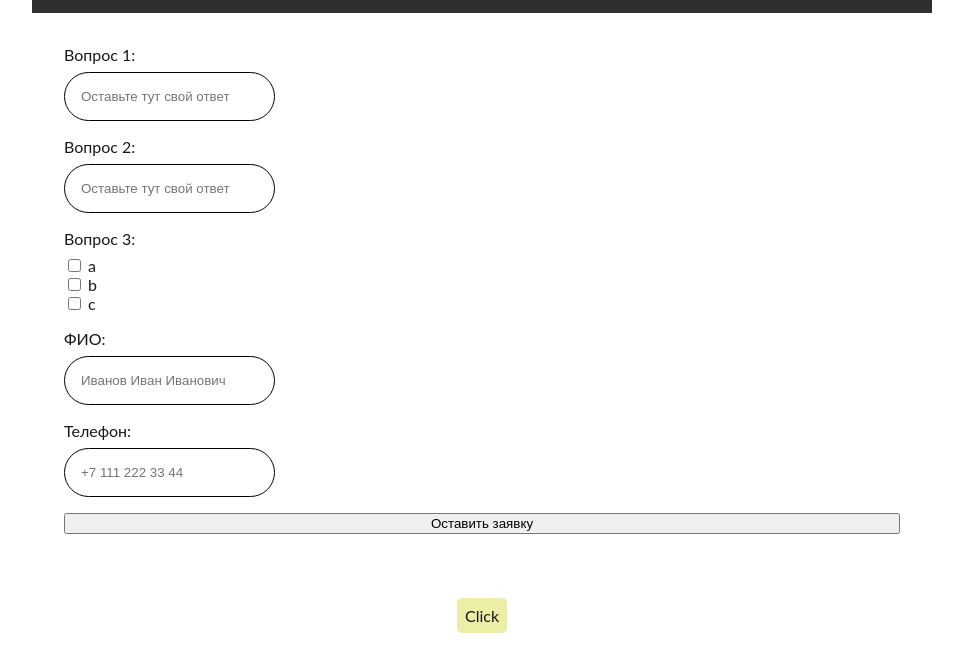
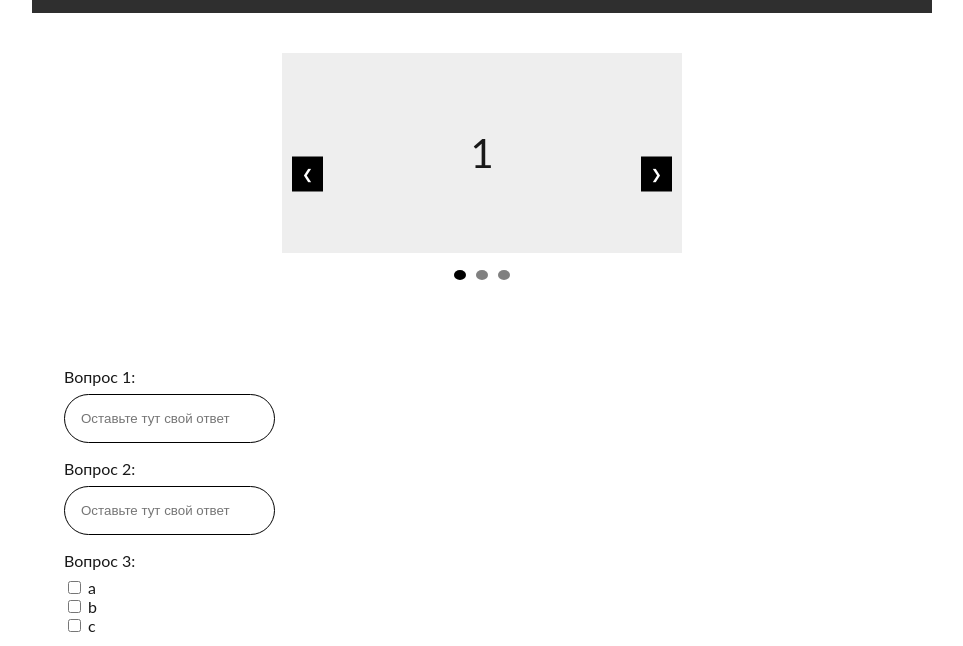
Before and after one commit to badigadiii/ask-experts-task, a plain HTML site: page index.html in a window 1280 px wide. Shown: the part 57-703 px from the top of the page, without its empty margins (158-1121 px from the left). Drawn offline with Linux system fonts and the light colour scheme.

Commit message:
add slider

```diff
--- a/index.html
+++ b/index.html
@@ -11,6 +11,7 @@
     <link rel="stylesheet" href="styles/control-section.css" />
     <link rel="stylesheet" href="styles/counter-section.css" />
     <link rel="stylesheet" href="styles/form-section.css" />
+    <link rel="stylesheet" href="styles/feedback-slider-section.css" />
 </head>
 
 <body>
@@ -26,6 +27,20 @@
         </div>
         <div class="phone-number">+800 1234 654</div>
     </header>
+    <section class="feedback-slider">
+        <div class="slider">
+            <div class="slider-track">
+                <div class="slide active">1</div>
+                <div class="slide">2</div>
+                <div class="slide">3</div>
+            </div>
+
+            <button class="prev">&#10094;</button>
+            <button class="next">&#10095;</button>
+
+            <div class="dots"></div>
+        </div>
+    </section>
     <section class="form">
         <form>
             <label>
@@ -199,5 +214,6 @@
 </body>
 
 <script src="script.js"></script>
+<script src="slider-script.js"></script>
 
 </html>
--- /dev/null
+++ b/slider-script.js
@@ -0,0 +1,42 @@
+const track = document.querySelector('.slider-track');
+const slides = document.querySelectorAll('.slide');
+const prevBtn = document.querySelector('.prev');
+const nextBtn = document.querySelector('.next');
+const dotsContainer = document.querySelector('.dots');
+
+let currentIndex = 0;
+const totalSlides = slides.length;
+
+for (let i = 0; i < totalSlides; i++) {
+  const dot = document.createElement('button');
+  if (i === 0) dot.classList.add('active');
+  dot.addEventListener('click', () => goToSlide(i));
+  dotsContainer.appendChild(dot);
+}
+
+const dots = document.querySelectorAll('.dots button');
+
+function updateSlider() {
+  track.style.transform = `translateX(-${currentIndex * 100}%)`;
+
+  dots.forEach(dot => dot.classList.remove('active'));
+  dots[currentIndex].classList.add('active');
+}
+
+function goToSlide(index) {
+  currentIndex = index;
+  updateSlider();
+}
+
+function nextSlide() {
+  currentIndex = (currentIndex + 1) % totalSlides;
+  updateSlider();
+}
+
+function prevSlide() {
+  currentIndex = (currentIndex - 1 + totalSlides) % totalSlides;
+  updateSlider();
+}
+
+nextBtn.addEventListener('click', nextSlide);
+prevBtn.addEventListener('click', prevSlide);
--- /dev/null
+++ b/styles/feedback-slider-section.css
@@ -0,0 +1,60 @@
+.slider {
+    position: relative;
+    width: 400px;
+    overflow: hidden;
+    margin: 40px auto;
+}
+
+.slider-track {
+    display: flex;
+    transition: transform 0.4s ease-in-out;
+}
+
+.slide {
+    min-width: 100%;
+    height: 200px;
+    display: flex;
+    align-items: center;
+    justify-content: center;
+    font-size: 40px;
+    background: #eee;
+}
+
+button.prev,
+button.next {
+    position: absolute;
+    top: 50%;
+    transform: translateY(-50%);
+    background: black;
+    color: white;
+    border: none;
+    padding: 10px;
+    cursor: pointer;
+}
+
+.prev {
+    left: 10px;
+}
+
+.next {
+    right: 10px;
+}
+
+.dots {
+    text-align: center;
+    margin: 10px 0;
+}
+
+.dots button {
+    width: 10px;
+    height: 10px;
+    margin: 5px;
+    border-radius: 50%;
+    border: none;
+    background: gray;
+    cursor: pointer;
+}
+
+.dots button.active {
+    background: black;
+}
```
